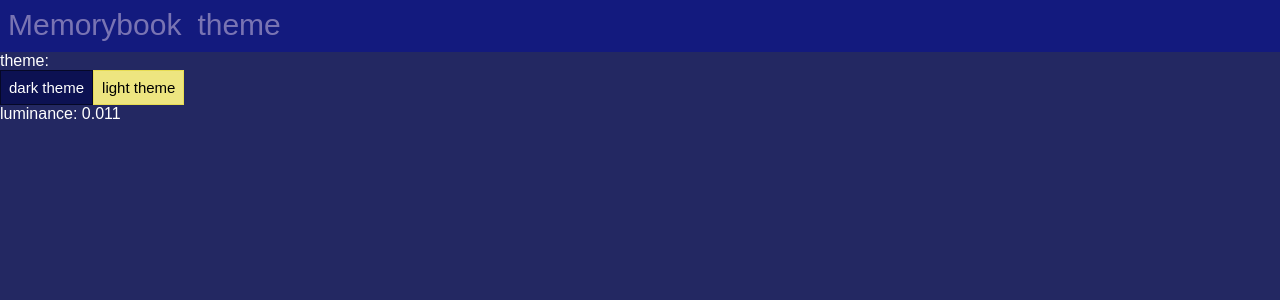
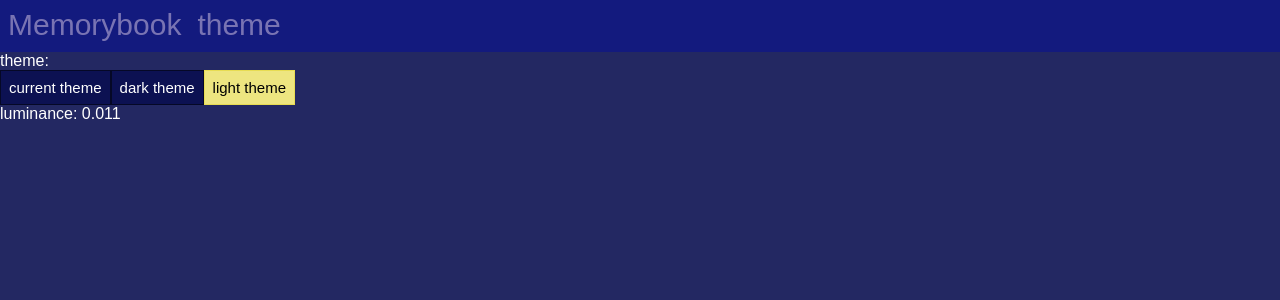
Before and after one commit to Epikem/vocabo, a React app in the folder client/: page /theme in a window 1280 px wide. Shown: the top 300 px of the page. Built offline with nearby package versions, Linux system fonts and the light colour scheme.

Commit message:
add current theme button on theme page

```diff
--- a/client/src/presentational/ThemeSelect/index.tsx
+++ b/client/src/presentational/ThemeSelect/index.tsx
@@ -14,6 +14,7 @@ const ThemeSelect = (props: any) => {
   return (
     <div>
       <div>theme: {currentTheme.name}</div>
+      <Button>current theme</Button>
       <ThemeProvider theme={getTheme('dark')}>
         <Button onClick={changeThemeDark}>dark theme</Button>
       </ThemeProvider>
```
